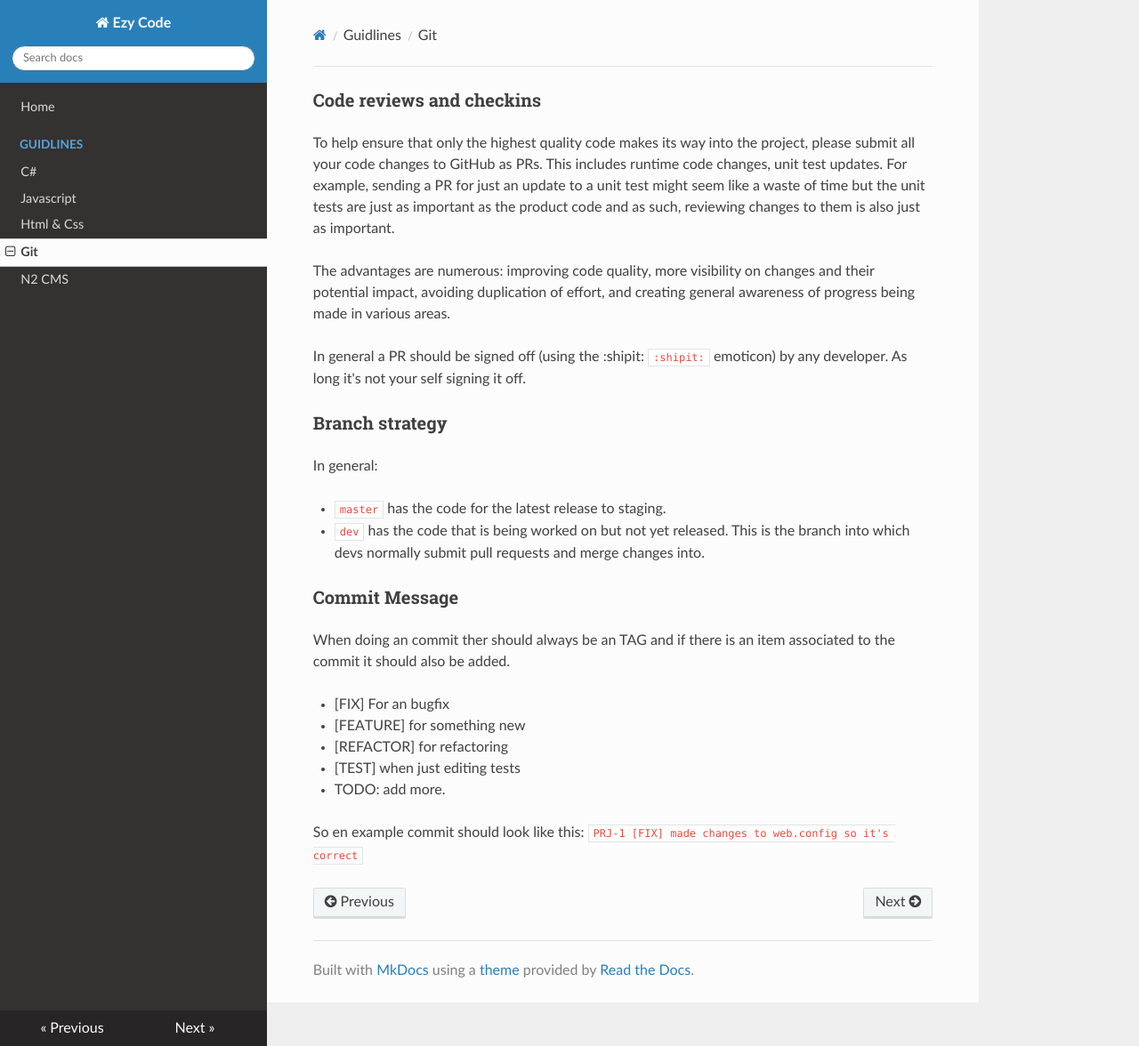
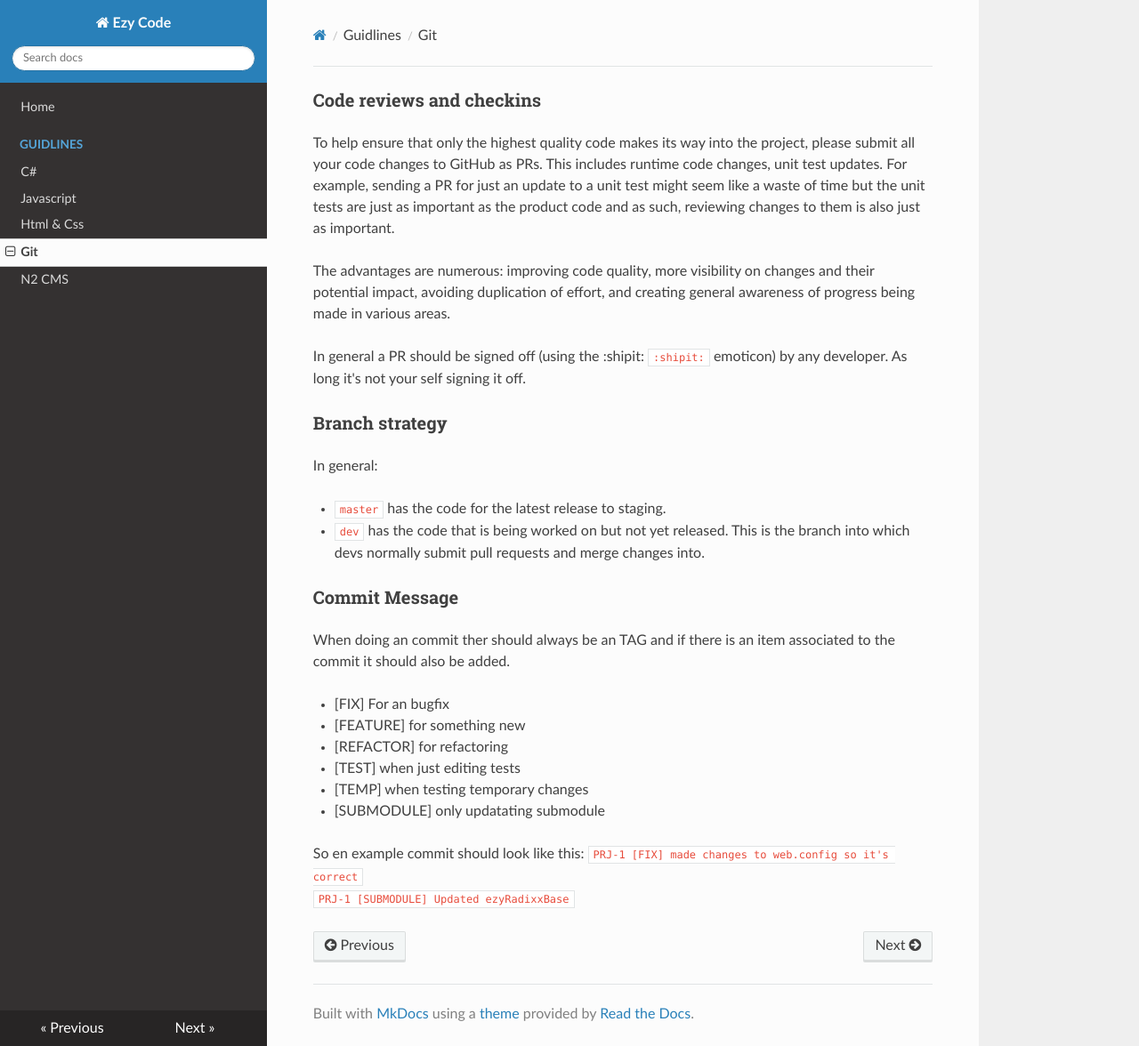
Before and after one commit to EzyWebwerkstaden/Docs, an MkDocs documentation site: the page built from docs/guidlines/git.md, in a window 1280 px wide and 1176 px high. Shown: the whole window at 89% size. Built offline with MkDocs 1.6.1, drawn with Linux system fonts in a browser that asks for light colours; nearby versions of some CDN libraries; old or Windows-style settings are respelled for this version of MkDocs.

```diff
--- a/docs/guidlines/git.md
+++ b/docs/guidlines/git.md
@@ -21,6 +21,9 @@ When doing an commit ther should always be an TAG and if there is an item associ
 - [FEATURE] for something new
 - [REFACTOR] for refactoring
 - [TEST] when just editing tests
-- TODO: add more.
+- [TEMP] when testing temporary changes
+- [SUBMODULE] only updatating submodule
 
-So en example commit should look like this: `PRJ-1 [FIX] made changes to web.config so it's correct`
+So en example commit should look like this:
+`PRJ-1 [FIX] made changes to web.config so it's correct`
+`PRJ-1 [SUBMODULE] Updated ezyRadixxBase`
```
